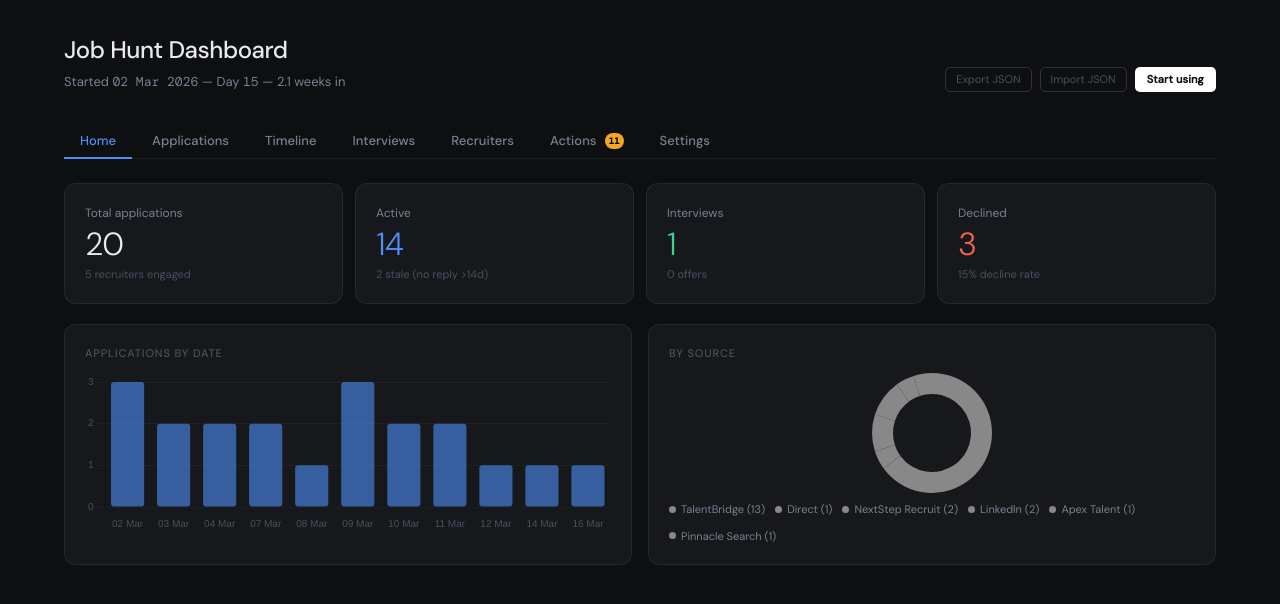
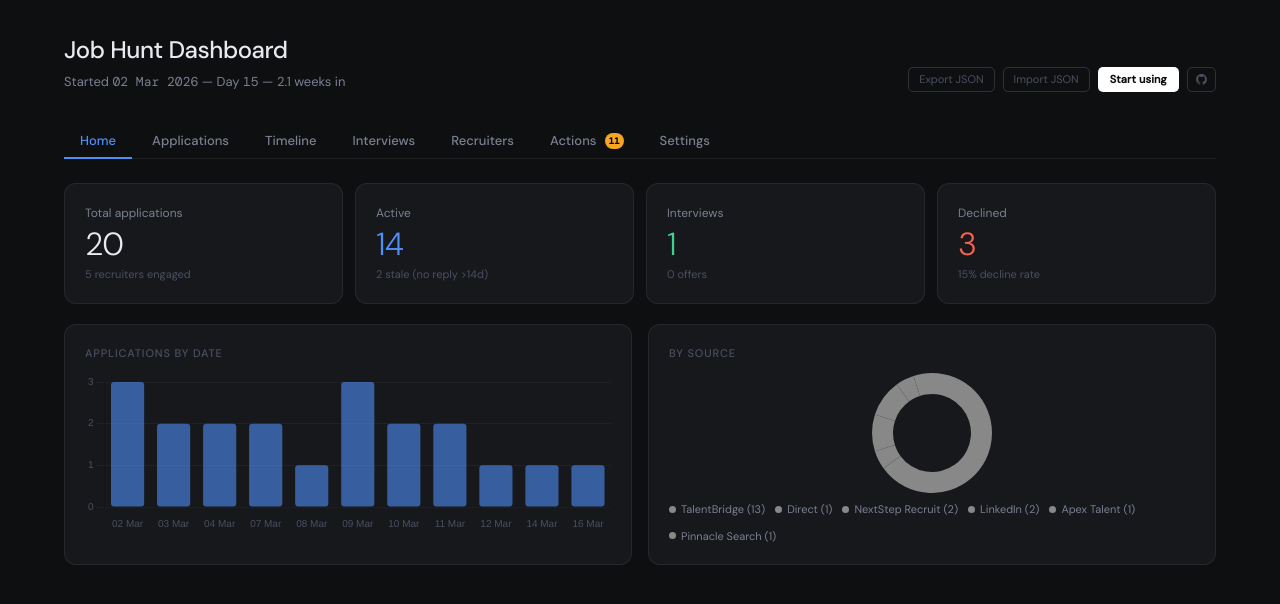
Before and after one commit to TheNerdMan/jobhunt-dashboard, a Vue app: page / in a window 1280 px wide. Shown: the top 604 px of the page. Built offline with nearby package versions, Linux system fonts and the light colour scheme.

Commit message:
chore: add github link

```diff
--- a/src/components/DashboardHeader.vue
+++ b/src/components/DashboardHeader.vue
@@ -17,6 +17,17 @@
         </label>
         <button v-if="demoMode" class="start-using-btn" @click="$emit('startUsing')">Start using</button>
         <button v-else class="edit-btn" @click="$emit('reset')">Reset to defaults</button>
+        <a
+          href="https://github.com/TheNerdMan/jobhunt-dashboard"
+          target="_blank"
+          rel="noopener noreferrer"
+          class="edit-btn github-link"
+          title="View on GitHub"
+        >
+          <svg width="13" height="13" viewBox="0 0 24 24" fill="currentColor" aria-hidden="true" style="display:block;">
+            <path d="M12 2C6.477 2 2 6.477 2 12c0 4.418 2.865 8.166 6.839 9.489.5.092.682-.217.682-.483 0-.237-.009-.868-.013-1.703-2.782.604-3.369-1.342-3.369-1.342-.454-1.154-1.11-1.462-1.11-1.462-.908-.62.069-.608.069-.608 1.003.07 1.531 1.03 1.531 1.03.892 1.529 2.341 1.087 2.91.831.092-.646.35-1.086.636-1.336-2.22-.253-4.555-1.11-4.555-4.943 0-1.091.39-1.984 1.029-2.683-.103-.253-.446-1.27.098-2.647 0 0 .84-.269 2.75 1.025A9.578 9.578 0 0 1 12 6.836a9.59 9.59 0 0 1 2.504.337c1.909-1.294 2.747-1.025 2.747-1.025.546 1.377.202 2.394.1 2.647.64.699 1.028 1.592 1.028 2.683 0 3.842-2.337 4.687-4.565 4.935.359.309.678.919.678 1.852 0 1.336-.012 2.415-.012 2.743 0 .268.18.58.688.482C19.138 20.163 22 16.418 22 12c0-5.523-4.477-10-10-10z"/>
+          </svg>
+        </a>
       </div>
     </div>
   </div>
@@ -41,6 +52,14 @@
 </script>
 
 <style scoped>
+.github-link {
+  display: inline-flex;
+  align-items: center;
+  justify-content: center;
+  text-decoration: none;
+  padding: 3px 7px;
+}
+
 .start-using-btn {
   font-size: 11px;
   padding: 3px 12px;
```
